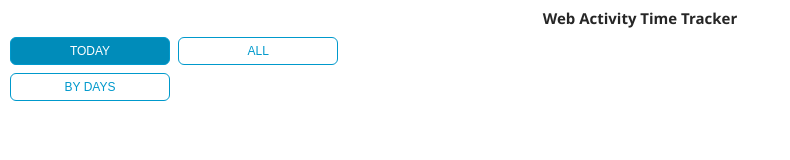
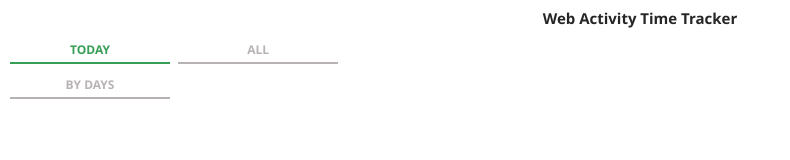
Before and after one commit to ssswhite007/time-tracker-extension, a browser extension: page index.html in a window 1280 px wide. Shown: the whole page, without its empty margins (0-790 px from the left). Drawn offline with Linux system fonts and the light colour scheme.

Commit message:
change style

```diff
--- a/index.html
+++ b/index.html
@@ -19,9 +19,9 @@
       <p class="title">Web Activity Time Tracker</p>
    </div>
    <div id="buttons" class="btn-block">
-      <input type="button" value="Today" class="active" id="btnToday" />
-      <input type="button" value="All" id="btnAll" />
-      <input type="button" value="By days" id="btnByDays" />
+      <a class="active" id="btnToday">Today</a>
+      <a id="btnAll">All</a>
+      <a id="btnByDays">By days</a>
    </div>
    <div id="chart"></div>
    <div id="resultTable" class="list-of-site"></div>
--- a/style/chart.css
+++ b/style/chart.css
@@ -1,7 +1,7 @@
 /* Add shadow effect to chart. If you don't like it, get rid of it. */
 svg {
-    -webkit-filter: drop-shadow( 0px 3px 3px rgba(0,0,0,.3) );
-    filter: drop-shadow( 0px 3px 3px rgba(0,0,0,.25) );
+    -webkit-filter: drop-shadow( 0px 2px 2px rgba(0,0,0,.3) );
+    filter: drop-shadow( 0px 2px 2px rgba(0,0,0,.25) );
 }
 
 /*Styling for the lines connecting the labels to the slices*/
@@ -39,5 +39,5 @@ tspan{
 }
 
 .backColorChart{
-    background-color: rgb(227, 245, 243);
+    /* background-color: rgb(227, 245, 243); */
 }
--- a/style/webact.css
+++ b/style/webact.css
@@ -86,34 +86,32 @@ hr {
     text-align: center;
 }
 
-input[type="button"]{
-    border: none;
-    color: white;
-    padding: 6px 10px;
+a{
+    color: rgb(184, 179, 179);
+    padding: 4px 5px;
     text-align: center;
     display: inline-block;
     font-size: 12px;
+    font-weight: 600;
     margin: 4px 2px;
     transition-duration: 0.4s;
     cursor: pointer;
     text-decoration: none;
     text-transform: uppercase;
 
-    border-radius: 6px;
-    border: 1px solid #0099CC;
+    border-bottom: 2px solid rgb(184, 179, 179);
     background: transparent;
-    color: #0099CC;
-    width: 32%;
+    width: 30%;
 }
 
-input[type="button"]:hover {
-    background-color: #008CBA;
-    color: white;
+a:hover {
+    color:rgb(55, 158, 86);
+    border-bottom: 2px solid rgb(55, 158, 86);
 }
 
-input[type="button"].active {
-    background-color: #008CBA;
-    color: white;
+a.active {
+    color:rgb(55, 158, 86);
+    border-bottom: 2px solid rgb(55, 158, 86);
 }
 
 input[type="date"]{
@@ -143,7 +141,7 @@ input[type="date"]{
     font-weight: 600;
     font-size: 13px;
     padding: 4px;
-    background-color: rgb(223, 221, 221);
+    background-color: rgb(176, 233, 188);
 }
 
 p.table-header{
```
